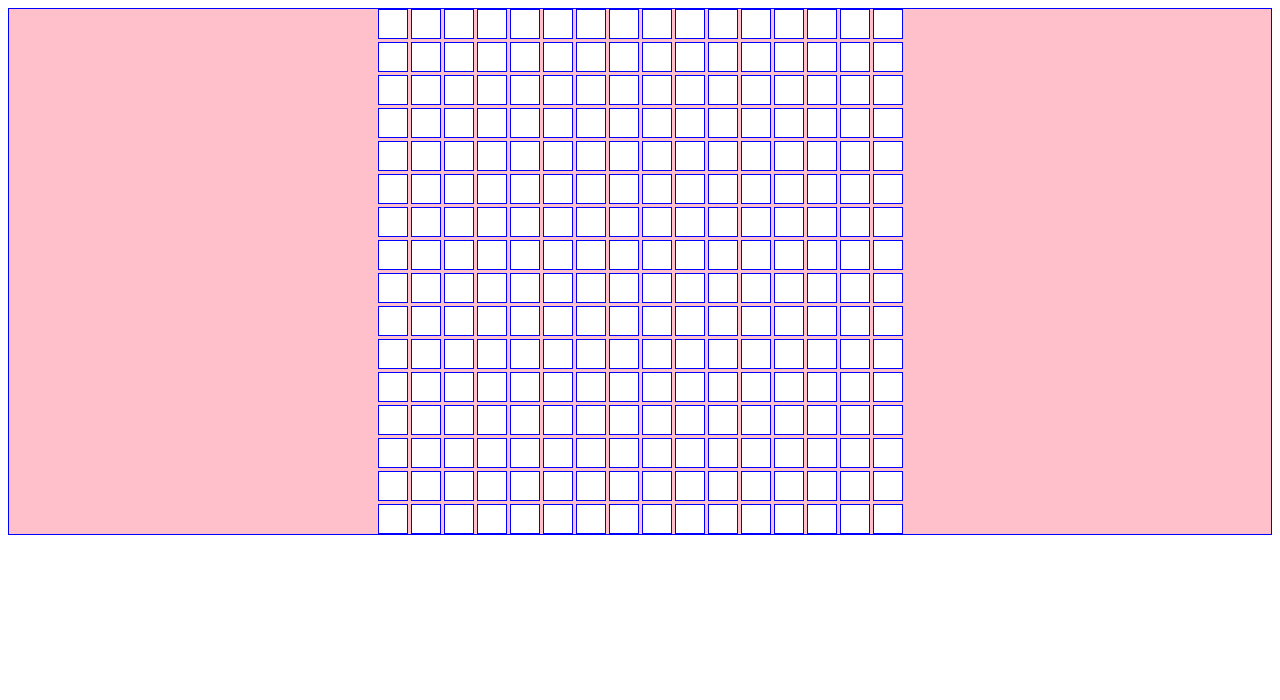
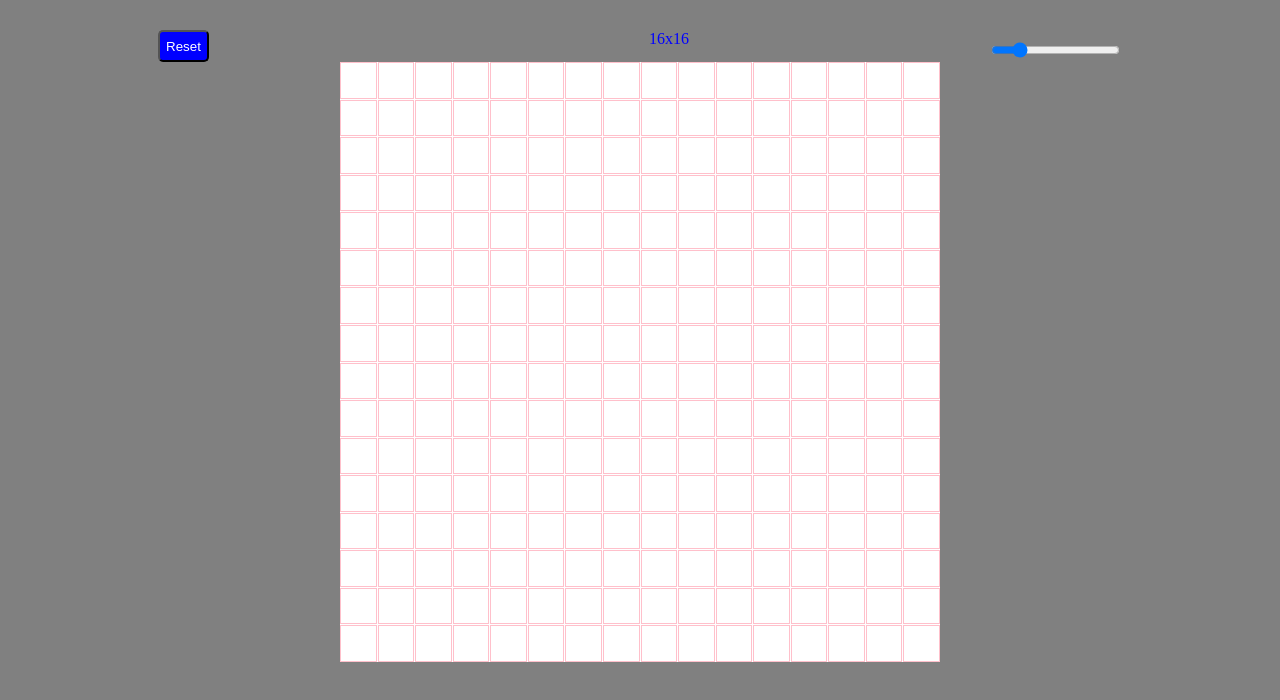
Before and after one commit to servet-k/ETCH-A-SKETCH, a plain HTML site: page index.html in a window 1280 px wide. Drawn offline with Linux system fonts and the light colour scheme.

Commit message:
fixed problems

```diff
--- a/grid.js
+++ b/grid.js
@@ -1,15 +1,43 @@
-let div;
-let row=16;
-let column=16;
 
-for (let i=1;i<=row*column;i++){
-    div=document.createElement("div");
+const row=document.querySelector(".slider").value; // get value from slider
+
+//document.querySelector(".container").style.setProperty("grid-template-rows", `repeat(${row},1fr)`);
+//document.querySelector(".container").style.setProperty("grid-template-columns", `repeat(${row},1fr)`);
+
+//create row*row grid square divs
+function grid(size){
+for (let i=1;i<=size**2;i++){
+    const div=document.createElement("div");
     div.setAttribute("class","cell" )
     document.querySelector(".container").appendChild(div);
 }
+
+document.querySelector(".container").style.gridTemplateRows = `repeat(${size}, 1fr)`;
+document.querySelector(".container").style.gridTemplateColumns = `repeat(${size}, 1fr)`;
+
 
 document.querySelectorAll(".cell").forEach(item=> {
     item.addEventListener("mouseover",(e)=>{
         e.target.style.backgroundColor="black";
     })
 })
+}
+//clear grid area back to white
+function reset(){
+    document.querySelectorAll(".cell").forEach(item=>{
+        item.style.backgroundColor="white";
+    })
+}
+
+// remove grid area before building new one according to user slider choice
+function clear(){
+    document.querySelectorAll(".cell").forEach(item=>item.remove())
+
+    }
+
+grid(row);
+function getValue(x){
+  clear();
+  grid(x);
+  document.querySelector(".sld-value").innerHTML=`${x}x${x}`;
+}
--- a/index.html
+++ b/index.html
@@ -9,8 +9,15 @@
     <title>ETCH-A-SKETCH</title>
 </head>
 <body>
-    <div class="container">
-
-</div>
+    <div class="reset">
+        <button class="btn" onclick="reset()">Reset</button>
+        <div class="sld-value">16x16</div>
+        <div class="slidecontainer">
+            <input type="range" min="1" max="80" value="16" class="slider" id="myRange" onchange="getValue(this.value)">
+        </div>
+    </div>
+    <div class="main">
+    <div class="container"></div>
+    </div>
 </body>
 </html>
--- a/style.css
+++ b/style.css
@@ -1,18 +1,50 @@
 .container {
     display:grid;
-    grid-template-columns: repeat(16,30px);
-    grid-template-rows: repeat(16,30px);
-    grid-gap:3px;
+    grid-gap:1px;
+    width:600px;
+    height:600px;
+    background-color:white;
+
     justify-content: center;
 
+
+}
+.main{
+    display:flex;
+    align-items:center;
+    justify-content:center;
 }
 div {
-    border:1px solid;
-    background-color:pink;
+
     color:blue;
 
 }
 
-.cell {
+div.cell {
     background-color:white;
+    border:1px solid pink;
 }
+.btn{
+    background-color:blue;
+    color:white;
+    border-radius: 5px;
+
+}
+.reset{
+   display:flex;
+   justify-content:space-around;
+
+  margin-top: 30px;
+}
+body {
+
+    background-color:grey;
+
+}
+
+.slidecontainer {
+    margin-top:10px;
+}
+.sld-value{
+    padding-left: 140px;
+}
```
